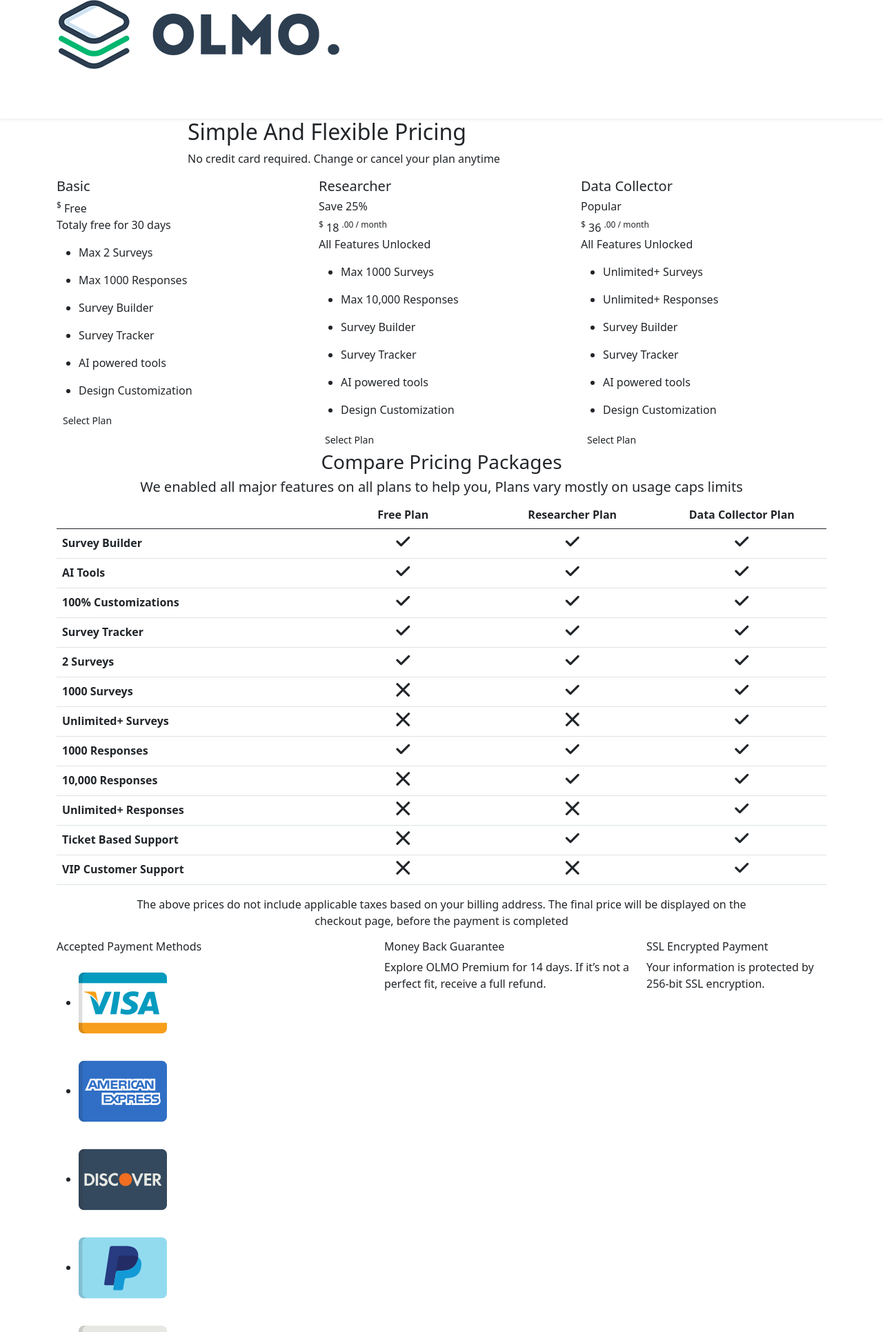
After one commit to sangeethnandakumar/Twileloop, an ASP.NET Core app: template Twileloop/Views/Home/Pricing.cshtml in a window 1280 px wide. The commit adds this page. Shown: the top 1931 px of the page at 69% size. Run offline with ASP.NET Core 8, Linux system fonts and the light colour scheme; the template is opened without the code that fills it, so the values that code supplies are empty; some web fonts are replaced.

Commit message:
feat - Pricing page

```diff
--- /dev/null
+++ b/Twileloop/Views/Home/Pricing.cshtml
@@ -0,0 +1,328 @@
+
+<section id="pricing-2" class="bg-snow pb-60 inner-page-hero pricing-section division">
+	<div class="container">
+
+
+		<!-- SECTION TITLE -->
+		<div class="row justify-content-center">
+			<div class="col-lg-10 col-xl-8">
+				<div class="section-title title-01 mb-80">
+
+					<!-- Title -->
+					<h2 class="h2-md">Simple And Flexible Pricing</h2>
+
+					<!-- Text -->
+					<p class="p-xl">No credit card required. Change or cancel your plan anytime</p>
+
+				</div>
+			</div>
+		</div>
+
+
+		<!-- PRICING TABLES -->
+		<div class="pricing-2-row pc-25">
+			<div class="row row-cols-1 row-cols-md-3">
+
+
+				<!-- BASIC PLAN -->
+				<div class="col">
+					<div class="pricing-2-table bg-white mb-40 wow fadeInUp" style="visibility: visible; animation-name: fadeInUp;">
+
+						<!-- Plan Price -->
+						<div class="pricing-plan">
+
+							<!-- Plan Title -->
+							<div class="pricing-plan-title">
+								<h5 class="h5-xs">Basic</h5>
+							</div>
+
+							<!-- Price -->
+							<sup class="dark-color">$</sup>
+							<span class="dark-color">Free</span>
+							<p class="p-md">Totaly free for 30 days</p>
+
+						</div>
+
+						<!-- Plan Features  -->
+						<ul class="features">
+							<li><p class="p-md"><span>Max 2</span> Surveys</p></li>
+							<li><p class="p-md"><span>Max 1000</span> Responses</p></li>
+							<li><p class="p-md"><span>Survey</span> Builder</p></li>
+							<li><p class="p-md"><span>Survey</span> Tracker</p></li>
+							<li><p class="p-md"><span>AI</span> powered tools</p></li>
+							<li><p class="p-md"><span>Design</span> Customization</p></li>
+						</ul>
+
+						<!-- Pricing Plan Button -->
+						<a href="#" class="btn btn-sm btn-tra-grey tra-skyblue-hover">Select Plan</a>
+
+					</div>
+				</div>	<!-- END BASIC PLAN -->
+				<!-- AGENCY PLAN -->
+				<div class="col">
+					<div class="pricing-2-table bg-white mb-40 wow fadeInUp" style="visibility: visible; animation-name: fadeInUp;">
+
+						<!-- Plan Price -->
+						<div class="pricing-plan">
+
+							<!-- Plan Title -->
+							<div class="pricing-plan-title">
+								<h5 class="h5-xs">Researcher</h5>
+								<h6 class="h6-sm bg-lightgrey">Save 25%</h6>
+							</div>
+
+							<!-- Price -->
+							<sup class="dark-color">$</sup>
+							<span class="dark-color">18</span>
+							<sup class="validity dark-color"><span>.00</span> / month</sup>
+							<p class="p-md">All Features Unlocked</p>
+
+						</div>
+
+						<!-- Plan Features  -->
+						<ul class="features">
+							<li><p class="p-md"><span>Max 1000</span> Surveys</p></li>
+							<li><p class="p-md"><span>Max 10,000</span> Responses</p></li>
+							<li><p class="p-md"><span>Survey</span> Builder</p></li>
+							<li><p class="p-md"><span>Survey</span> Tracker</p></li>
+							<li><p class="p-md"><span>AI</span> powered tools</p></li>
+							<li><p class="p-md"><span>Design</span> Customization</p></li>
+						</ul>
+
+						<!-- Pricing Plan Button -->
+						<a href="#" class="btn btn-sm btn-tra-grey tra-skyblue-hover">Select Plan</a>
+
+					</div>
+				</div>	<!-- END AGENCY PLAN  -->
+				<!-- ADVANCED PLAN -->
+				<div class="col">
+					<div class="pricing-2-table bg-white mb-40 wow fadeInUp" style="visibility: visible; animation-name: fadeInUp;">
+
+						<!-- Plan Price  -->
+						<div class="pricing-plan highlight">
+
+							<!-- Plan Title -->
+							<div class="pricing-plan-title">
+								<h5 class="h5-xs">Data Collector</h5>
+								<h6 class="h6-sm bg-skyblue white-color">Popular</h6>
+							</div>
+
+							<!-- Price -->
+							<sup class="dark-color">$</sup>
+							<span class="dark-color">36</span>
+							<sup class="validity dark-color"><span>.00</span> / month</sup>
+							<p class="p-md">All Features Unlocked</p>
+						</div>
+
+						<!-- Plan Features  -->
+						<ul class="features">
+							<li><p class="p-md"><span>Unlimited+</span> Surveys</p></li>
+							<li><p class="p-md"><span>Unlimited+</span> Responses</p></li>
+							<li><p class="p-md"><span>Survey</span> Builder</p></li>
+							<li><p class="p-md"><span>Survey</span> Tracker</p></li>
+							<li><p class="p-md"><span>AI</span> powered tools</p></li>
+							<li><p class="p-md"><span>Design</span> Customization</p></li>
+						</ul>
+
+						<!-- Pricing Plan Button -->
+						<a href="#" class="btn btn-sm btn-skyblue tra-grey-hover">Select Plan</a>
+
+					</div>
+				</div>	<!-- END ADVANCED PLAN -->
+
+
+			</div>
+		</div>	<!-- END PRICING TABLES -->
+
+
+
+		<!-- PRICING COMPARE -->
+		<div class="pricing-compare pc-40">
+			<div class="row">
+				<div class="col">
+
+					<!-- Title -->
+					<h3 class="h3-sm text-center">Compare Pricing Packages</h3>
+					<h5 class="h3-sm text-center">We enabled all major features on all plans to help you, Plans vary mostly on usage caps limits</h5>
+
+					<!-- Table -->
+					<div class="table-responsive">
+						<table class="table text-center">
+
+							<thead>
+								<tr>
+									<th style="width: 34%;"></th>
+									<th style="width: 22%;">Free Plan</th>
+									<th style="width: 22%;">Researcher Plan</th>
+									<th style="width: 22%;">Data Collector Plan</th>
+								</tr>
+							</thead>
+
+							<tbody>
+
+								<tr>
+									<th scope="row" class="text-start">Survey Builder</th>
+									<td class="ico-15 green-color"><span class="flaticon-check"></span></td>
+									<td class="ico-15 green-color"><span class="flaticon-check"></span></td>
+									<td class="ico-15 green-color"><span class="flaticon-check"></span></td>
+								</tr>
+
+								<tr>
+									<th scope="row" class="text-start">AI Tools</th>
+									<td class="ico-15 green-color"><span class="flaticon-check"></span></td>
+									<td class="ico-15 green-color"><span class="flaticon-check"></span></td>
+									<td class="ico-15 green-color"><span class="flaticon-check"></span></td>
+								</tr>
+
+								<tr>
+									<th scope="row" class="text-start">100% Customizations</th>
+									<td class="ico-15 green-color"><span class="flaticon-check"></span></td>
+									<td class="ico-15 green-color"><span class="flaticon-check"></span></td>
+									<td class="ico-15 green-color"><span class="flaticon-check"></span></td>
+								</tr>
+
+								<tr>
+									<th scope="row" class="text-start">Survey Tracker</th>
+									<td class="ico-15 green-color"><span class="flaticon-check"></span></td>
+									<td class="ico-15 green-color"><span class="flaticon-check"></span></td>
+									<td class="ico-15 green-color"><span class="flaticon-check"></span></td>
+								</tr>
+
+								<tr>
+									<th scope="row" class="text-start">2 Surveys</th>
+									<td class="ico-15 green-color"><span class="flaticon-check"></span></td>
+									<td class="ico-15 green-color"><span class="flaticon-check"></span></td>
+									<td class="ico-15 green-color"><span class="flaticon-check"></span></td>
+								</tr>
+
+								<tr>
+									<th scope="row" class="text-start">1000 Surveys</th>
+									<td class="ico-10 disabled-option red-color"><span class="flaticon-cancel"></span></td>
+									<td class="ico-15 green-color"><span class="flaticon-check"></span></td>
+									<td class="ico-15 green-color"><span class="flaticon-check"></span></td>
+								</tr>
+
+								<tr>
+									<th scope="row" class="text-start">Unlimited+ Surveys</th>
+									<td class="ico-10 disabled-option red-color"><span class="flaticon-cancel"></span></td>
+									<td class="ico-10 disabled-option red-color"><span class="flaticon-cancel"></span></td>
+									<td class="ico-15 green-color"><span class="flaticon-check"></span></td>
+								</tr>
+
+								<tr>
+									<th scope="row" class="text-start">1000 Responses</th>
+									<td class="ico-15 green-color"><span class="flaticon-check"></span></td>
+									<td class="ico-15 green-color"><span class="flaticon-check"></span></td>
+									<td class="ico-15 green-color"><span class="flaticon-check"></span></td>
+								</tr>
+
+								<tr>
+									<th scope="row" class="text-start">10,000 Responses</th>
+									<td class="ico-10 disabled-option red-color"><span class="flaticon-cancel"></span></td>
+									<td class="ico-15 green-color"><span class="flaticon-check"></span></td>
+									<td class="ico-15 green-color"><span class="flaticon-check"></span></td>
+								</tr>
+
+								<tr>
+									<th scope="row" class="text-start">Unlimited+ Responses</th>
+									<td class="ico-10 disabled-option red-color"><span class="flaticon-cancel"></span></td>
+									<td class="ico-10 disabled-option red-color"><span class="flaticon-cancel"></span></td>
+									<td class="ico-15 green-color"><span class="flaticon-check"></span></td>
+								</tr>
+
+								<tr>
+									<th scope="row" class="text-start">Ticket Based Support</th>
+									<td class="ico-10 disabled-option red-color"><span class="flaticon-cancel"></span></td>
+									<td class="ico-15 green-color"><span class="flaticon-check"></span></td>
+									<td class="ico-15 green-color"><span class="flaticon-check"></span></td>
+								</tr>
+
+								<tr>
+									<th scope="row" class="text-start">VIP Customer Support</th>
+									<td class="ico-10 disabled-option red-color"><span class="flaticon-cancel"></span></td>
+									<td class="ico-10 disabled-option red-color"><span class="flaticon-cancel"></span></td>
+									<td class="ico-15 green-color"><span class="flaticon-check"></span></td>
+								</tr>
+
+							</tbody>
+
+						</table>
+					</div>	<!-- End Table -->
+
+				</div>
+			</div>
+		</div>	<!-- END PRICING COMPARE -->
+		<!-- PRICING NOTICE TEXT -->
+		<div class="row">
+			<div class="col-lg-10 offset-lg-1">
+				<div class="pricing-notice text-center mb-40">
+					<p class="p-md">
+						The above prices do not include applicable taxes based on your billing address.
+						The final price will be displayed on the checkout page, before the payment is completed
+					</p>
+				</div>
+			</div>
+		</div>
+
+
+
+		<!-- PAYMENT METHODS -->
+		<div class="payment-methods pc-30">
+			<div class="row row-cols-1 row-cols-md-3">
+
+				<!-- Payment Methods -->
+				<div class="col col-lg-5">
+					<div class="pbox mb-40">
+
+						<!-- Title -->
+						<h6 class="h6-md">Accepted Payment Methods</h6>
+
+						<!-- Payment Icons -->
+						<ul class="payment-icons ico-50">
+							<li><img src="images/png-icons/visa.png" alt="payment-icon"></li>
+							<li><img src="images/png-icons/am.png" alt="payment-icon"></li>
+							<li><img src="images/png-icons/discover.png" alt="payment-icon"></li>
+							<li><img src="images/png-icons/paypal.png" alt="payment-icon"></li>
+							<li><img src="images/png-icons/jcb.png" alt="payment-icon"></li>
+							<li><img src="images/png-icons/shopify.png" alt="payment-icon"></li>
+						</ul>
+
+					</div>
+				</div>
+
+
+				<!-- Payment Guarantee -->
+				<div class="col col-lg-4">
+					<div class="pbox mb-40">
+
+						<!-- Title -->
+						<h6 class="h6-md">Money Back Guarantee</h6>
+
+						<!-- Text -->
+						<p>Explore OLMO Premium for 14 days. If it’s not a perfect fit, receive a full refund.</p>
+
+					</div>
+				</div>
+
+
+				<!-- Payment Encrypted -->
+				<div class="col col-lg-3">
+					<div class="pbox mb-40">
+
+						<!-- Title -->
+						<h6 class="h6-md">SSL Encrypted Payment</h6>
+
+						<!-- Text -->
+						<p>Your information is protected by 256-bit SSL encryption.</p>
+
+					</div>
+				</div>
+
+			</div>
+		</div>	<!-- END PAYMENT METHODS -->
+
+
+	</div>	   <!-- End container -->
+
+
+</section>
--- a/Twileloop/Views/Shared/_Layout.cshtml
+++ b/Twileloop/Views/Shared/_Layout.cshtml
@@ -210,7 +210,7 @@
 
 
 								<!-- SIMPLE NAVIGATION LINK -->
-								<li class="nl-simple" aria-haspopup="true"><a href="#pricing-2">Pricing</a></li>
+								<li class="nl-simple" aria-haspopup="true"><a href="/pricing">Pricing</a></li>
 
 
 								<!-- HEADER BUTTON -->
```
Also changed, not shown: Twileloop/Controllers/HomeController.cs (+2 -8 lines).
